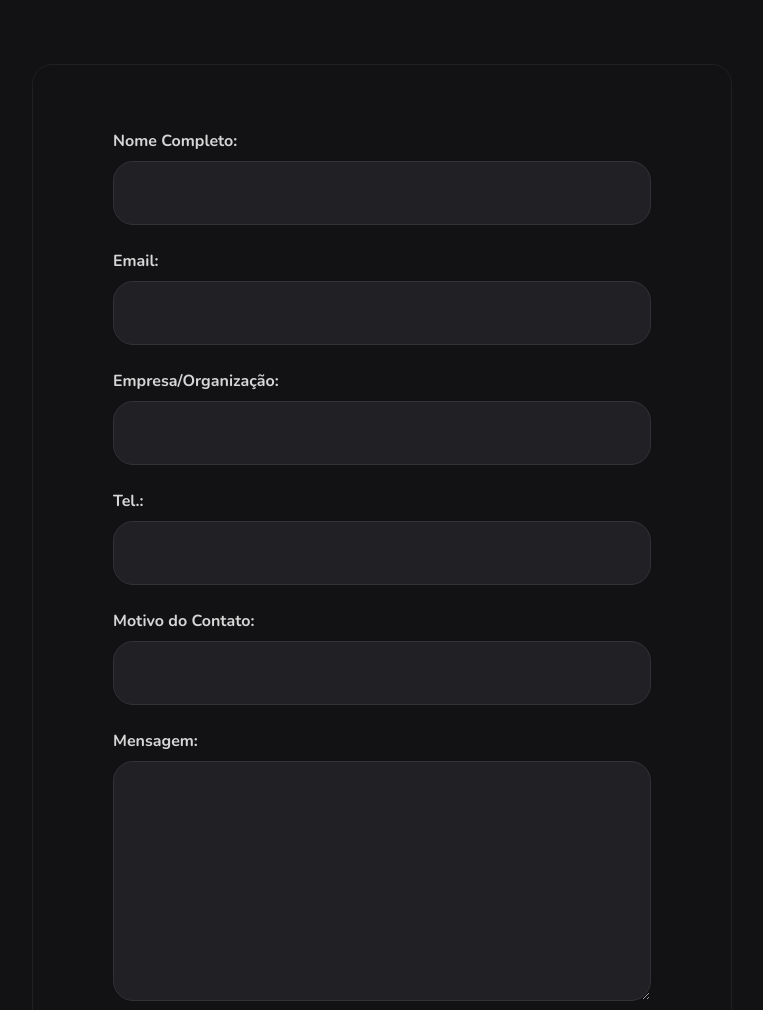
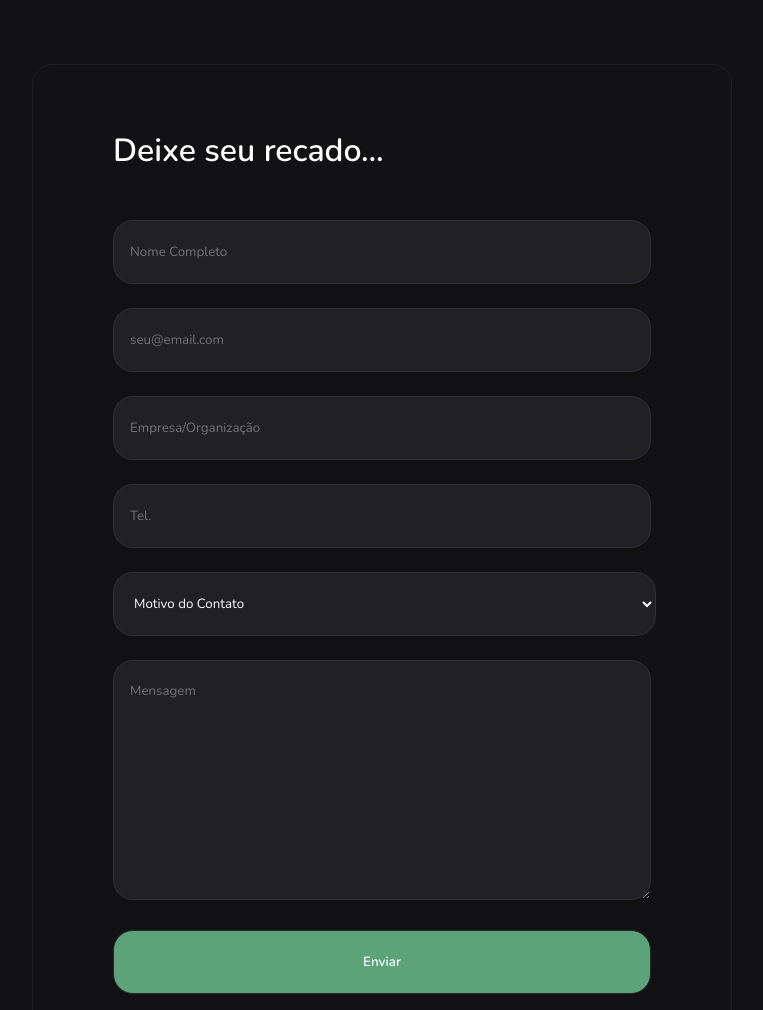
Before and after one commit to yujiyc/Understanding-React-Yuji, a plain HTML site: page ProjetosForm/contato/contato.html in a window 1280 px wide. Shown: the top 1010 px of the page, without its empty margins (258-1021 px from the left). Drawn offline with nearby package versions, Linux system fonts and the light colour scheme.

Commit message:
contato 2

```diff
--- a/ProjetosForm/contato/contato.css
+++ b/ProjetosForm/contato/contato.css
@@ -81,3 +81,32 @@ button:hover {
     background: #37C77F;
     transition: background-color 0.8s;
 }
+
+.form .input select{
+    width: 101%;
+    background: #212125;
+    border: 1px solid #313137;
+    border-radius: 20px;
+    outline: none;
+    color: #FFFFFF;
+    height: 64px;
+    padding: 0 16px;
+}
+
+.form fieldset{
+    border: 0;
+    margin: 0;
+}
+
+.form fieldset + fieldset{
+    margin-top: 80px;
+}
+
+.form fieldset legend{
+    width: 100%;
+    font-size: 32px;
+    color: #FFFFFF;
+    font-weight: 600;
+    margin-bottom: 24px;
+    padding-bottom: 24px;
+}
--- a/ProjetosForm/contato/contato.html
+++ b/ProjetosForm/contato/contato.html
@@ -7,38 +7,50 @@
     <link rel="stylesheet" type="text/css" href="../contato/contato.css" media="">
 </head>
 <body>
-    <form class="form">
+    <form class="form" method="POST">
+        <fieldset>
+            <legend>Deixe seu recado...</legend>
+
             <div class="input">
-            <label>Nome Completo:</label>
-            <input/>
+                <!-- <label>Nome Completo:</label> -->
+                <input placeholder="Nome Completo" required/>
             </div>
 
             <div class="input">
-            <label>Email:</label>
-            <input/>
+                <!-- <label>Email:</label> -->
+                <input type="email" placeholder="seu@email.com" required/>
             </div>
 
             <div class="input">
-            <label>Empresa/Organização:</label>
-            <input/>
+                <!-- <label>Empresa/Organização:</label> -->
+                <input placeholder="Empresa/Organização"/>
             </div>
 
             <div class="input">
-            <label>Tel.:</label>
-            <input/>
+                <!-- <label>Tel.:</label> -->
+                <input placeholder="Tel."/>
             </div>
 
             <div class="input">
-            <label>Motivo do Contato:</label>
-            <input/>
+                <!-- <label>Motivo do Contato:</label> -->
+                <select name="genero" id="genero" required>
+                    <option value="" disabled selected>Motivo do Contato</option>
+                    <option>Elogio</option>
+                    <option>Problema com produto</option>
+                    <option>Reclamção</option>
+                    <option>Sugestão</option>
+                    <option>Outro</option>
+                </select>
             </div>
 
             <div class="input">
-            <label>Mensagem:</label>
-            <textarea name="nmDesc" id="idDesc" cols="30" rows="10"></textarea>
+                <!-- <label>Mensagem:</label> -->
+                <textarea name="nmDesc" id="idDesc" cols="30" rows="10" placeholder="Mensagem" required></textarea>
             </div>
 
             <button type="submit">Enviar</button>
+
+        </fieldset>
     </form>
 </body>
 </html>
```
Lines whose indentation alone changed are shown as unchanged.
